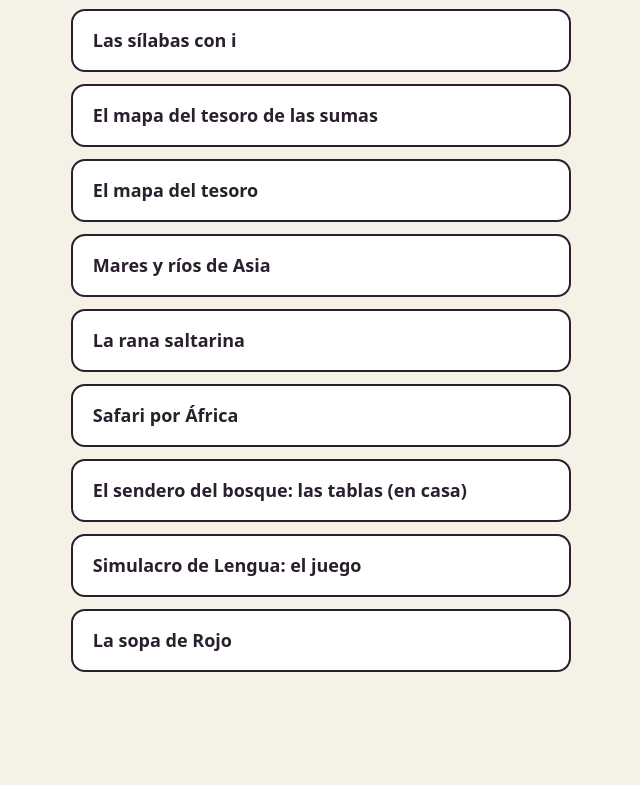
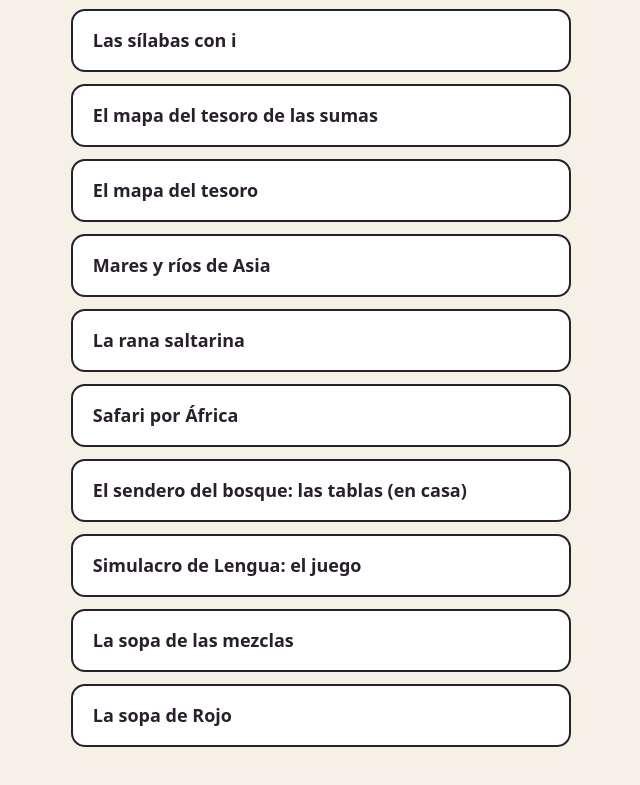
Before and after one commit to ncandreina-droid/juegos, a plain HTML site: page index.html in a window 1280 px wide. Shown: the part 1287-2072 px from the top of the page, without its empty margins (319-959 px from the left). Before the commit the page ends 2003 px from the top, so only its background shows below. Drawn offline with Linux system fonts and the light colour scheme.

Commit message:
Actualiza el índice

```diff
--- a/index.html
+++ b/index.html
@@ -24,5 +24,6 @@
 <a href="safari-por-africa.html">Safari por África</a>
 <a href="sendero-del-bosque-tablas.html">El sendero del bosque: las tablas (en casa)</a>
 <a href="simulacro-lengua-la-postal.html">Simulacro de Lengua: el juego</a>
+<a href="sopa-de-letras-mezclas.html">La sopa de las mezclas</a>
 <a href="sopa-de-letras-rojo.html">La sopa de Rojo</a>
 </main></body></html>
```
